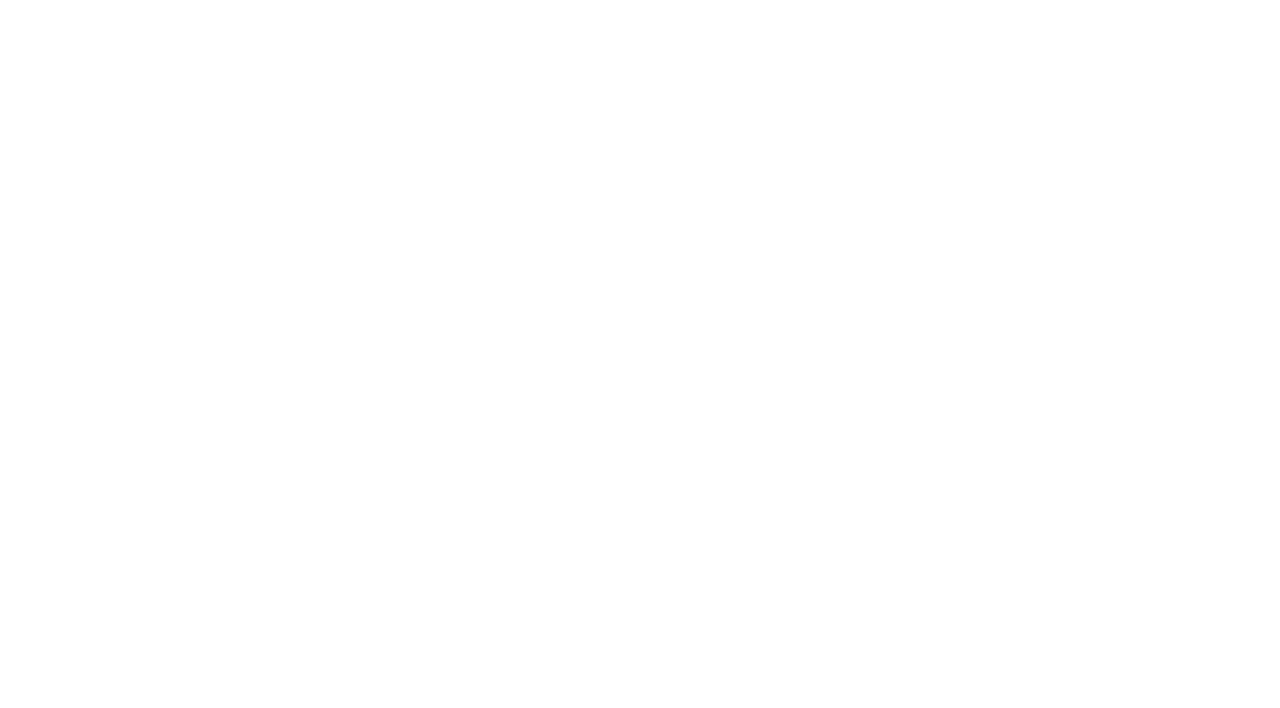
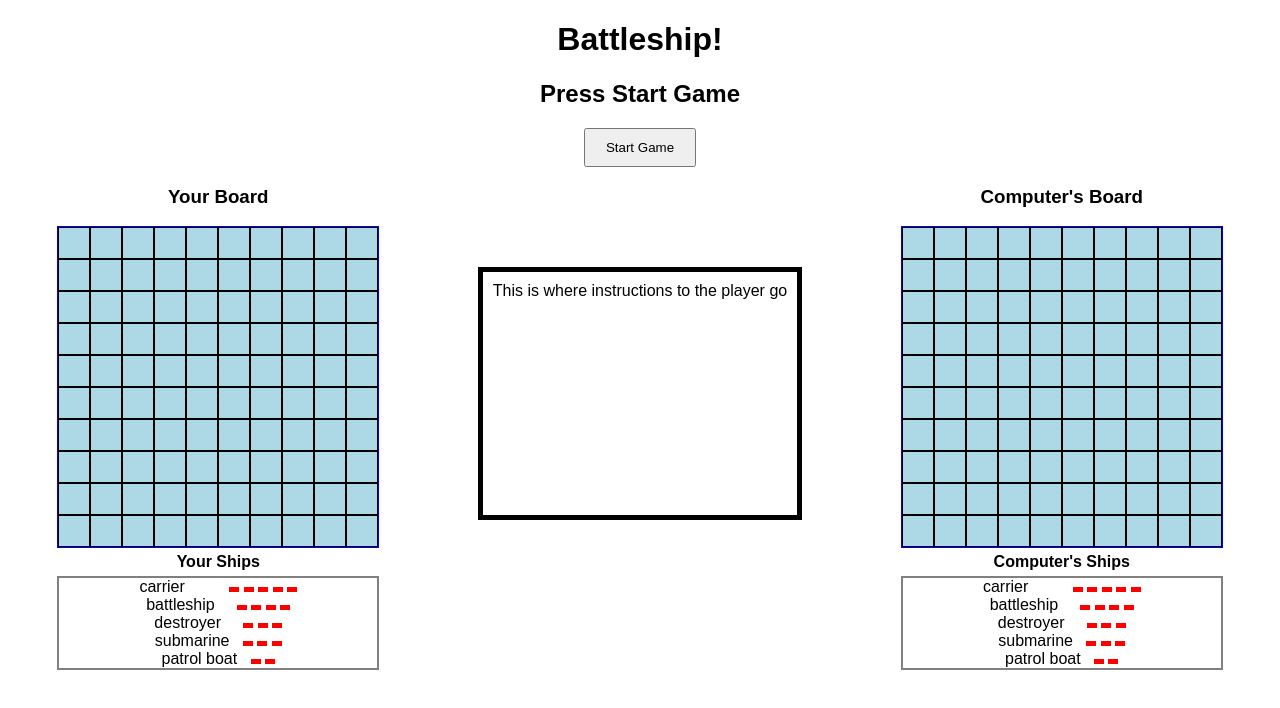
Before and after one commit to TGadaleta/Battleship, a plain HTML site: page index.html in a window 1280 px wide. Drawn offline with Linux system fonts and the light colour scheme.

Commit message:
proposal_2 and approval completed

```diff
--- a/css/style.css
+++ b/css/style.css
@@ -0,0 +1,46 @@
+body {
+    font-family: Arial, sans-serif;
+    text-align: center;
+}
+.boards {
+    display: flex;
+    justify-content: space-around;
+}
+.grid{
+    border: 1px solid blue;
+    display: grid;
+    grid-template-columns: repeat(10, auto);
+}
+.cell{
+    height: 30px;
+    width: 30px;
+    background-color: lightblue;
+    border: 1px solid black;
+}
+.computerGrid:hover {
+    border: 1px solid white;
+}
+h4{
+    margin: 5px;
+}
+.scoreSheet{
+    display: flex;
+    flex-direction: column;
+    justify-content: space-around;
+    border: 2px solid grey
+}
+.shipmarker{
+    background-color: red;
+    display: inline-block;
+    width: 10px;
+    height: 5px;
+}
+button {
+    padding: 10px 20px;
+}
+#instructions{
+    border: 5px solid black;
+    margin-top: 100px;
+    margin-bottom: 150px;
+    padding: 10px
+}
--- a/index.html
+++ b/index.html
@@ -5,9 +5,85 @@
     <meta name="viewport" content="width=device-width, initial-scale=1.0">
     <title>Tony's Battleship Project</title>
     <script src="./js/script.js" defer></script>
-    <style href="./css/style.css" rel="stylesheet"></style>
+    <link href="./css/style.css" rel="stylesheet">
 </head>
 <body>
-
+    <body>
+        <header class="header">
+            <h1>Battleship!</h1>
+            <h2 class="display"></h2>
+            <button id="gameButton">Start Game</button>
+        </header>
+        <main class="boards">
+            <section id="playerBoard" class="board">
+                <h3>Your Board</h3>
+                <div id="pGrid" class="grid"></div>
+                <h4>Your Ships</h4>
+                <div id="playerScoresheet" class="scoreSheet"> <!--not sure if IDs are needed but putting in now rather than need them later-->
+                    <div id="pcarrier" class="ship carrier">carrier&nbsp;&nbsp;&nbsp;&nbsp;&nbsp;&nbsp;&nbsp;&nbsp;&nbsp;
+                        <span id="p-carrier-1" class="pcarrier shipmarker"></span>
+                        <span id="p-carrier-2" class="pcarrier shipmarker"></span>
+                        <span id="p-carrier-3" class="pcarrier shipmarker"></span>
+                        <span id="p-carrier-4" class="pcarrier shipmarker"></span>
+                        <span id="p-carrier-5" class="pcarrier shipmarker"></span>
+                        </div>
+                    <div id="pbattleship" class="ship battleship">battleship&nbsp;&nbsp;&nbsp;&nbsp;
+                        <span id="p-battleship-1" class="pbattleship shipmarker"></span>
+                        <span id="p-battleship-2" class="pbattleship shipmarker"></span>
+                        <span id="p-battleship-3" class="pbattleship shipmarker"></span>
+                        <span id="p-battleship-4" class="pbattleship shipmarker"></span>
+                    </div>
+                    <div id="pdestroyer" class="ship destroyer">destroyer&nbsp;&nbsp;&nbsp;&nbsp;
+                        <span id="p-destroyer-1" class="pdestroyer shipmarker"></span>
+                        <span id="p-destroyer-2" class="pdestroyer shipmarker"></span>
+                        <span id="p-destroyer-3" class="pdestroyer shipmarker"></span>
+                    </div>
+                    <div id="psubmarine" class="ship submarine">submarine&nbsp;&nbsp;
+                        <span id="p-submarine-1" class="psubmarine shipmarker"></span>
+                        <span id="p-submarine-2" class="psubmarine shipmarker"></span>
+                        <span id="p-submarine-3" class="psubmarine shipmarker"></span>
+                    </div>
+                    <div id="ppatrolboat" class="ship patrolboat">patrol boat&nbsp;&nbsp;
+                        <span id="p-patrol-boat-1" class="ppatrol-boat shipmarker"></span>
+                        <span id="p-patrol-boat-2" class="ppatrol-boat shipmarker"></span>
+                    </div>
+                </div>
+            </section>
+            <section id="instructions">This is where instructions to the player go</section>
+            <section id="computerBoard" class="board">
+                <h3>Computer's Board</h3>
+                <div id="cGrid" class="grid"></div>
+                <h4>Computer's Ships</h4>
+                <div id="computerScoresheet" class="scoreSheet">
+                    <div id="ccarrier" class="ship carrier">carrier&nbsp;&nbsp;&nbsp;&nbsp;&nbsp;&nbsp;&nbsp;&nbsp;&nbsp;
+                        <span id="c-carrier-1" class="ccarrier shipmarker"></span>
+                        <span id="c-carrier-2" class="ccarrier shipmarker"></span>
+                        <span id="c-carrier-3" class="ccarrier shipmarker"></span>
+                        <span id="c-carrier-4" class="ccarrier shipmarker"></span>
+                        <span id="c-carrier-5" class="ccarrier shipmarker"></span>
+                    </div>
+                    <div id="cbattleship" class="ship battleship">battleship&nbsp;&nbsp;&nbsp;&nbsp;
+                        <span id="c-battleship-1" class="cbattleship shipmarker"></span>
+                        <span id="c-battleship-2" class="cbattleship shipmarker"></span>
+                        <span id="c-battleship-3" class="cbattleship shipmarker"></span>
+                        <span id="c-battleship-4" class="cbattleship shipmarker"></span>
+                    </div>
+                    <div id="cdestroyer" class="ship destroyer">destroyer&nbsp;&nbsp;&nbsp;&nbsp;
+                        <span id="c-destroyer-1" class="cdestroyer shipmarker"></span>
+                        <span id="c-destroyer-2" class="cdestroyer shipmarker"></span>
+                        <span id="c-destroyer-3" class="cdestroyer shipmarker"></span>
+                    </div>
+                    <div id="csubmarine" class="ship submarine">submarine&nbsp;&nbsp;
+                        <span id="c-submarine-1" class="csubmarine shipmarker"></span>
+                        <span id="c-submarine-2" class="csubmarine shipmarker"></span>
+                        <span id="c-submarine-3" class="csubmarine shipmarker"></span>
+                    </div>
+                    <div id="cpatrolboat" class="ship patrolboat">patrol boat&nbsp;&nbsp;
+                        <span id="c-patrol-boat-1" class="cpatrol-boat shipmarker"></span>
+                        <span id="c-patrol-boat-2" class="cpatrol-boat shipmarker"></span>
+                    </div>
+                </div>
+            </section>
+        </main>
 </body>
 </html>
--- a/js/script.js
+++ b/js/script.js
@@ -0,0 +1,79 @@
+//Referenced Element Constants
+const display = document.querySelector(".display");
+const grids = document.querySelectorAll(".grid");
+const pGrid = document.querySelector("#pGrid");
+const cGrid = document.querySelector("#cGrid");
+const playerScore = document.querySelector("#playerScoresheet");
+const computerScore = document.querySelector("#computerScoresheet");
+const gameBtn = document.querySelector("#gameButton");
+
+//Variables
+const gridSize = 10; //how man cell rows and cols on each board
+const carrierL = 5;
+const battleshipL = 4; //length of
+const destroSubL = 3; //ships
+const pBoutL = 2;
+let message = (display.textContent = "Press Start Game");
+const pGameBoard = []; //starting grid arrays
+const cGameBoard = [];
+let gameState = null;
+const ships = [
+    {name: 'carrier', length: 5},
+    {name: 'battleship', length: 4},
+    {name: 'destroyer', length: 3},
+    {name: 'submarine', length: 3},
+    {name: 'patrol boat', length: 2}
+]
+
+
+
+//TODO handle placing of ships at beggining of game(player and computer)
+//TODO handle picking of cells to guess (player and computer)
+
+//Functions
+const createGameBoard = gameBoard => {
+    for (let row = 0; row < gridSize; row++) {
+      let currentRow = [];
+      for (let col = 0; col < gridSize; col++) {
+        currentRow.push("water");
+      }
+      gameBoard.push(currentRow);
+    }
+  }
+
+const createGrid = gridEl => {
+    //Create Grids Function
+    for (let row = 0; row < gridSize; row++) {
+      for (let col = 0; col < gridSize; col++) {
+        let cell = document.createElement("div");
+        cell.classList.add(gridEl.id, "cell", 'water');
+        cell.id = `${gridEl.id}-${row},${col}`; //data attributs for finding location of cell
+        gridEl.appendChild(cell);
+      }
+    }
+  }
+
+function buttonClickHandler(event) {
+  gameState = "setup";
+  message = "Set Up Board";
+  event.target.innerText = message;
+  display.textContent = message;
+}
+
+function init() {
+    //initial state function
+    createGameBoard(pGameBoard); //creates player game board
+    createGameBoard(cGameBoard); //creates computer game board
+    createGrid(pGrid); //creates player grid
+    createGrid(cGrid); //creates computer grid
+  }
+
+//Fill out scoresheets
+//allow user to place ships
+
+//Call Functions
+init(); //calls function when page is opened
+
+//Event Listeners
+//grids.forEach((cell) => cell.addEventListener("click", gridClickHandler));
+gameBtn.addEventListener("click", buttonClickHandler);
```
Also changed, not shown: 1 other file.
